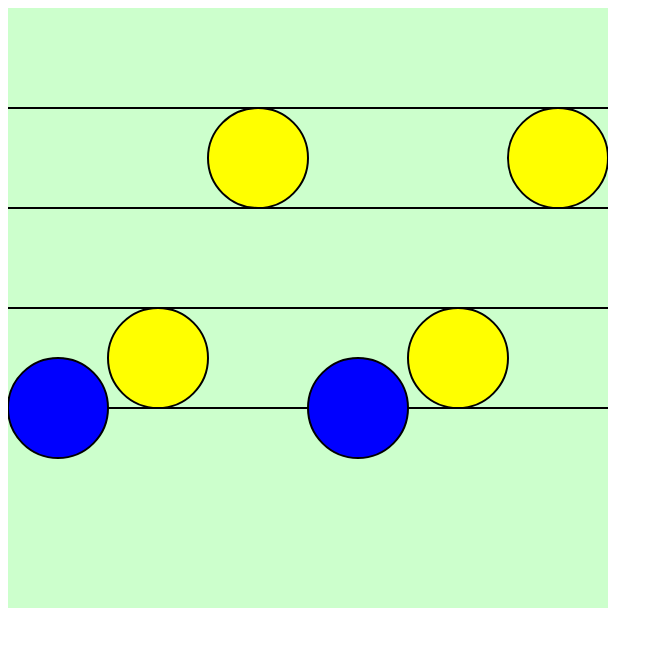
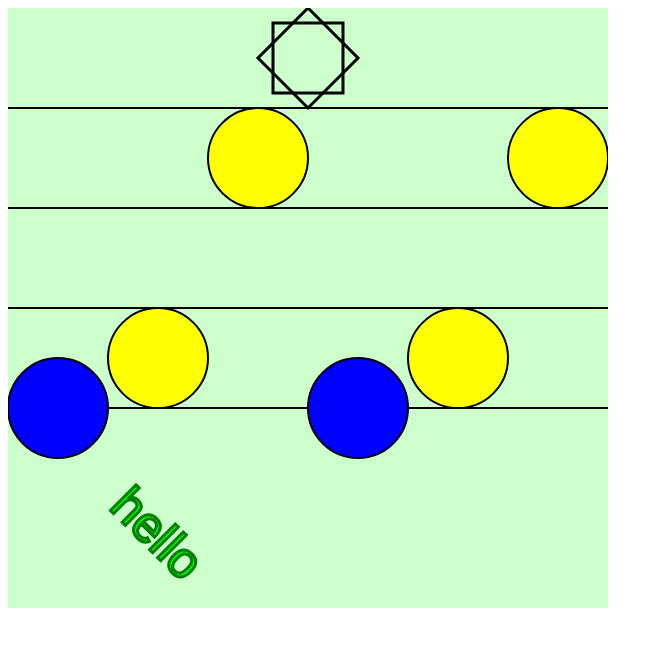
Before and after one commit to forana/simplesvg-js, a website: page index.html in a window 1280 px wide. Shown: the whole page, without its empty margins (0-663 px from the left). Drawn offline with nearby package versions, Linux system fonts and the light colour scheme.

Commit message:
now exampling everything

```diff
--- a/index.html
+++ b/index.html
@@ -30,6 +30,21 @@
                 .circle(450, 350, 50)
                 .circle(250, 150, 50)
                 .circle(550, 150, 50)
+                .clearDefaults()
+                .defaults({
+                    stroke: "black",
+                    "stroke-width": "3px",
+                    fill: "transparent"
+                })
+                .rectangle(265, 15, 70, 70)
+                .path([[300, 0], [350, 50], [300, 100], [250, 50]], true)
+                .text("hello", 100, 500, {
+                    style: "font-size: 50px; font-family: sans-serif",
+                    fill: "#0F0",
+                    stroke: "green",
+                    transform: "rotate(45 100,500)"
+                })
+                ;
 
                 document.body.appendChild(svg);
             });
```
